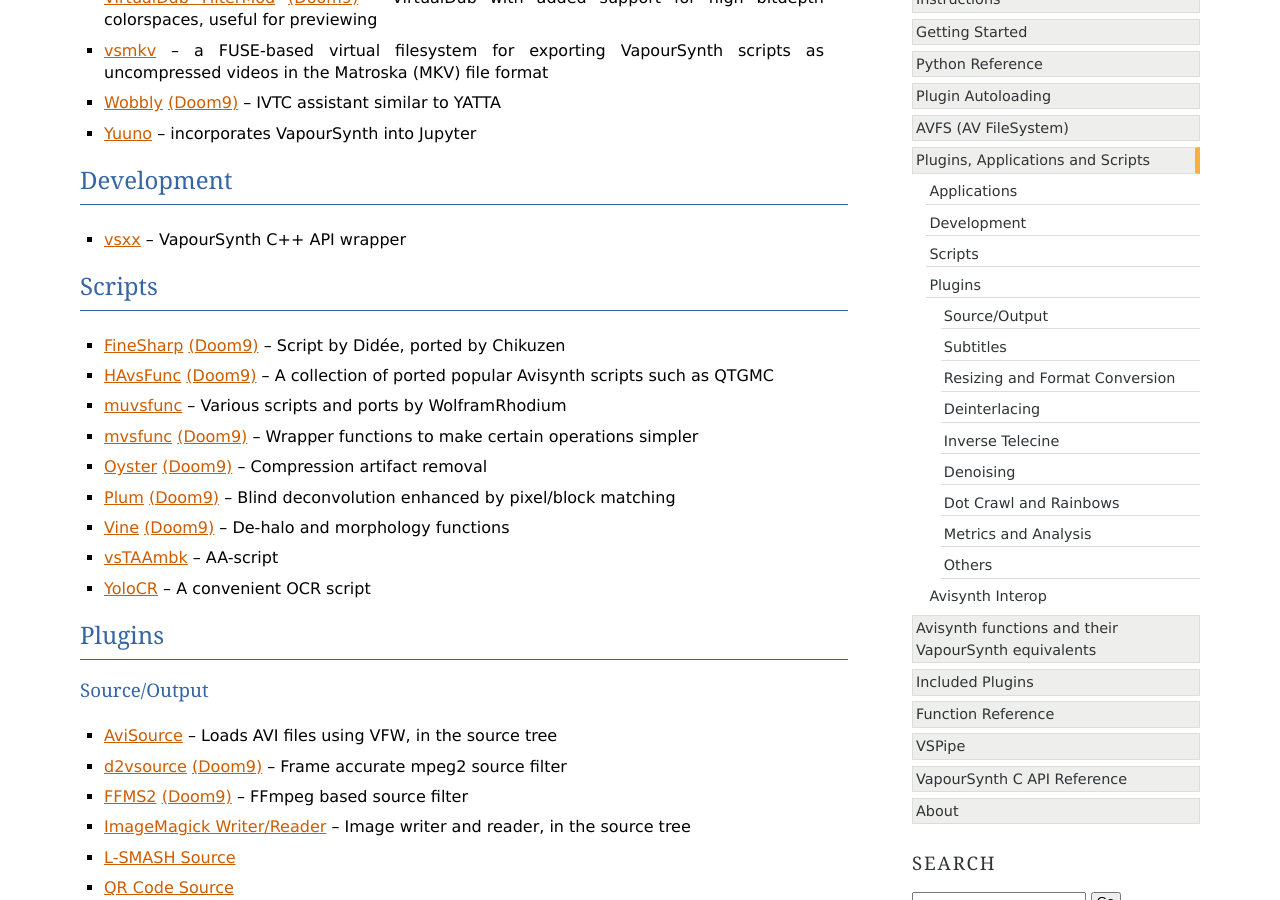
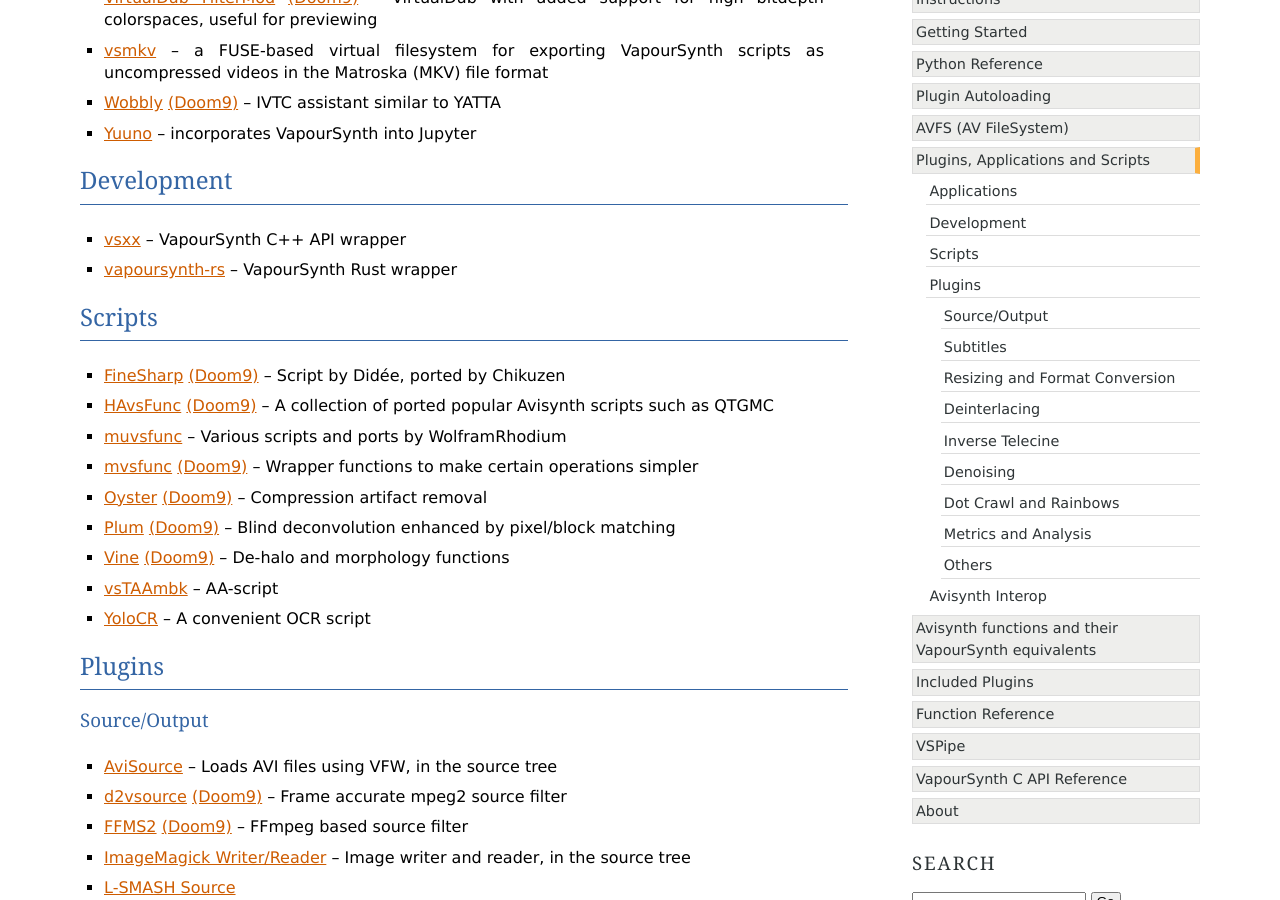
Before and after one commit to vapoursynth/vapoursynth, a Sphinx documentation site: the page built from doc/pluginlist.rst, in a window 1280 px wide and 900 px high, scrolled down 353 px. Built offline with Sphinx 7.4.7, drawn with Linux system fonts in a browser that asks for light colours; formulas are drawn with MathJax 3.

```diff
--- a/doc/pluginlist.rst
+++ b/doc/pluginlist.rst
@@ -14,6 +14,7 @@
 Development
 ###########
 * `vsxx <https://github.com/sekrit-twc/vsxx>`_ -- VapourSynth C++ API wrapper
+* `vapoursynth-rs <https://crates.io/crates/vapoursynth>`_ -- VapourSynth Rust wrapper
 
 Scripts
 #######
```
Also changed, not shown: 3 other files.
